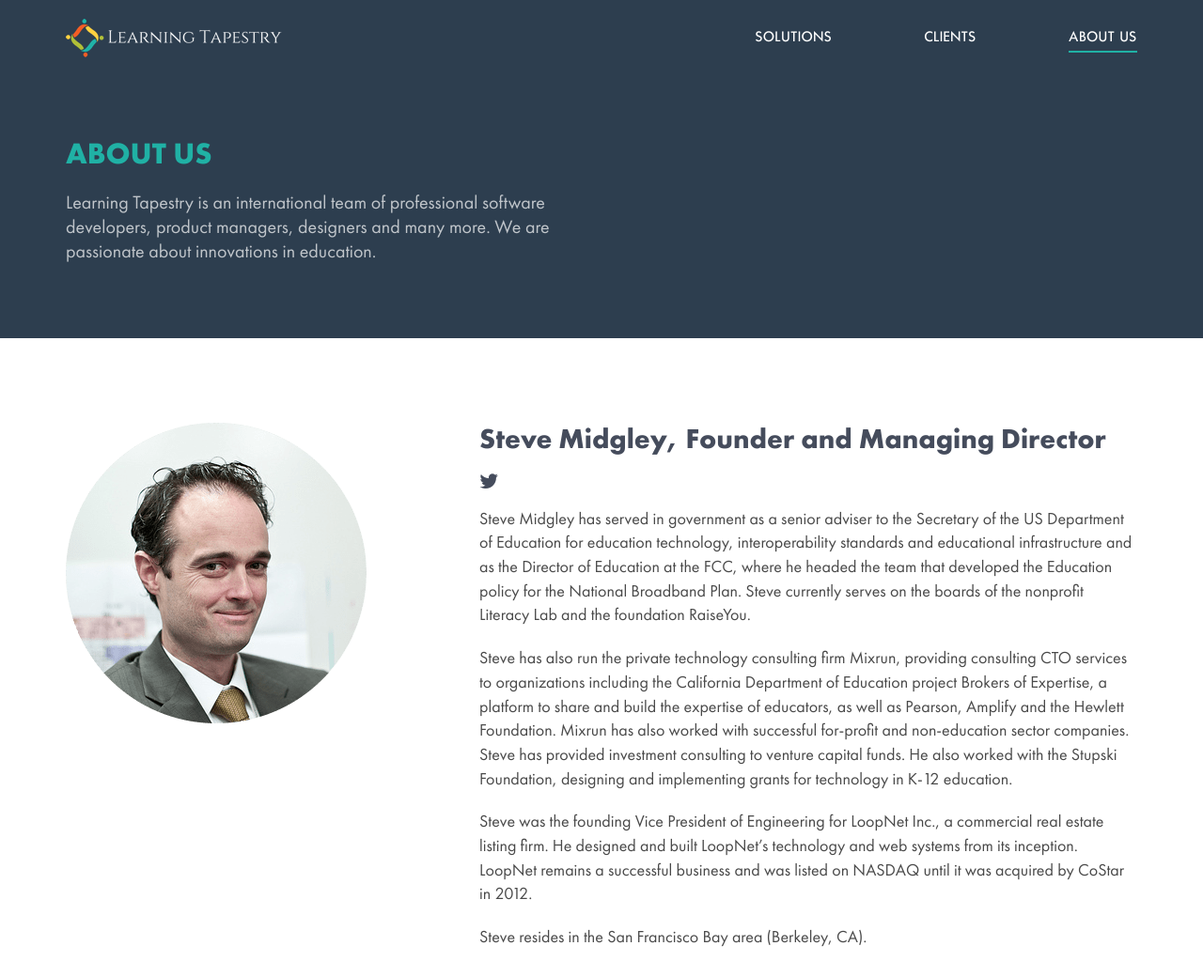
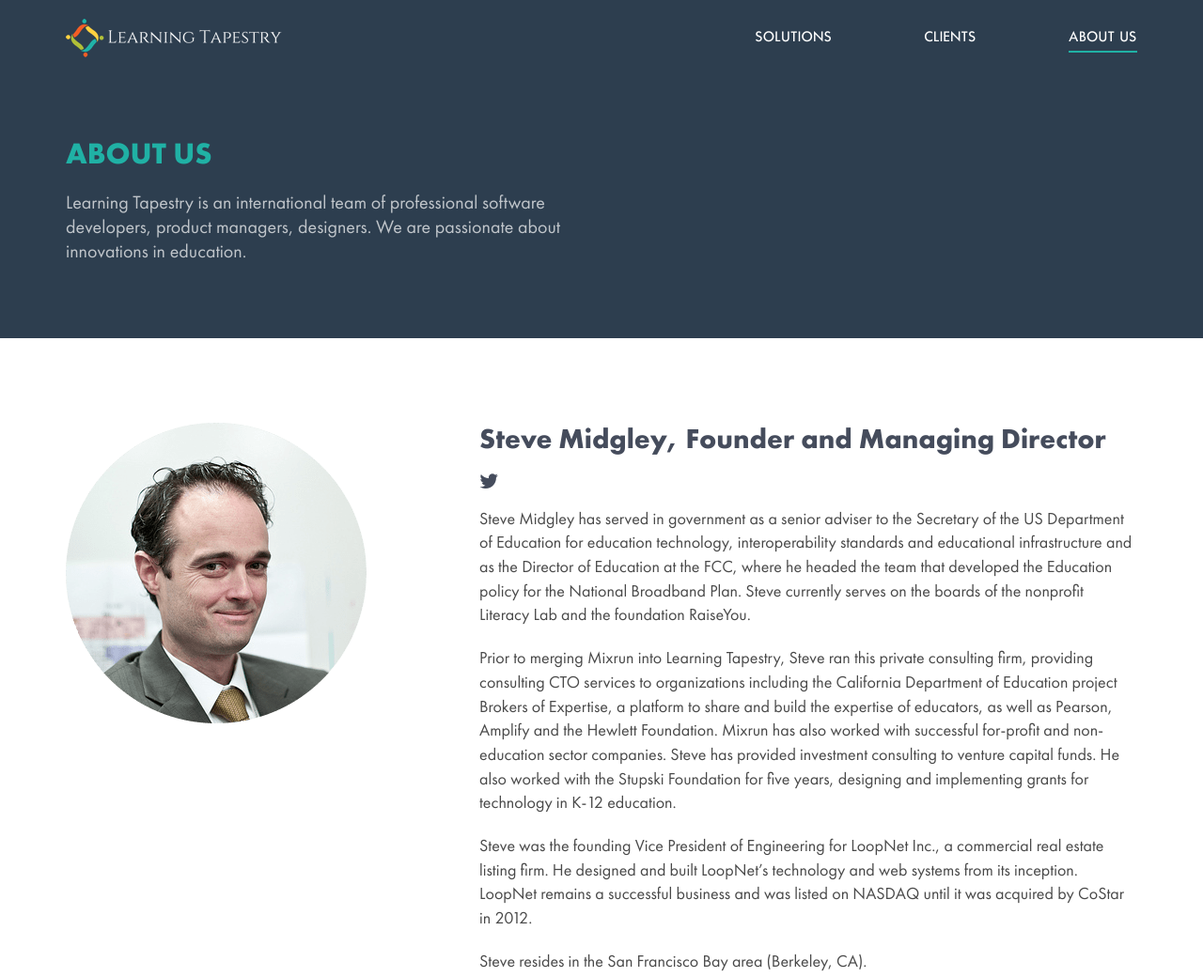
Before and after one commit to learningtapestry/www, a plain HTML site: page about.html in a window 1280 px wide. Shown: the top 1040 px of the page at 94% size. Drawn offline with nearby package versions, Linux system fonts and the light colour scheme.

Commit message:
Fixes from Steve

```diff
--- a/about.html
+++ b/about.html
@@ -83,7 +83,7 @@
                 <div class="row">
 
                     <div class="col-md-6">
-                        <p class="hero-text">Learning Tapestry is an international team of professional software developers, product managers, designers and many more. We are passionate about innovations in education.</p>
+                        <p class="hero-text">Learning Tapestry is an international team of professional software developers, product managers, designers. We are passionate about innovations in education.</p>
                     </div>
 
                 </div>
@@ -116,7 +116,7 @@
 <!--                             <a href="#" class="social-linkedin"><i class="fa fa-linkedin-square" aria-hidden="true"></i></a> -->
                         </div>
                         <p>Steve Midgley has served in government as a senior adviser to the Secretary of the US Department of Education for education technology, interoperability standards and educational infrastructure and as the Director of Education at the FCC, where he headed the team that developed the Education policy for the National Broadband Plan. Steve currently serves on the boards of the nonprofit Literacy Lab and the foundation RaiseYou.</p>
-                        <p>Steve has also run the private technology consulting firm Mixrun, providing consulting CTO services to organizations including the California Department of Education project Brokers of Expertise, a platform to share and build the expertise of educators, as well as Pearson, Amplify and the Hewlett Foundation. Mixrun has also worked with successful for-profit and non-education sector companies. Steve has provided investment consulting to venture capital funds. He also worked with the Stupski Foundation, designing and implementing grants for technology in K-12 education.</p>
+                        <p>Prior to merging Mixrun into Learning Tapestry, Steve ran this private consulting firm, providing consulting CTO services to organizations including the California Department of Education project Brokers of Expertise, a platform to share and build the expertise of educators, as well as Pearson, Amplify and the Hewlett Foundation. Mixrun has also worked with successful for-profit and non-education sector companies. Steve has provided investment consulting to venture capital funds. He also worked with the Stupski Foundation for five years, designing and implementing grants for technology in K-12 education.</p>
                         <p>Steve was the founding Vice President of Engineering for LoopNet Inc., a commercial real estate listing firm. He designed and built LoopNet’s technology and web systems from its inception. LoopNet remains a successful business and was listed on NASDAQ until it was acquired by CoStar in 2012.</p>
                         <p>Steve resides in the San Francisco Bay area (Berkeley, CA).</p>
                     </div><!-- /.team-member-content -->
@@ -155,7 +155,8 @@
                         <ul class="list-unstyled">
                             <li><span>&#10004;</span> Product/Project Management;</li>
                             <li><span>&#10004;</span> Software Engineering in Ruby, C#, Java, PHP and Javascript; </li>
-                            <li><span>&#10004;</span> User Experience and Interface Design</li>
+                            <li><span>&#10004;</span> User Experience and Interface Design;</li>
+                            <li><span>&#10004;</span> Strong continuous integration, deployment, infrastructure, and devops capabilities</li>
                         </ul>
                         <p><a href="#" data-toggle="modal" data-target="#demo-form">Contact us</a> if you want to be a part of our team. We have job opportunities for Ruby on Rails engineers, PHP engineers and Product Managers.</p>
                     </div><!-- /.team-member-content -->
```
Also changed, not shown: clients.html (+1 -1 lines), solutions.html (+1 -0 lines), assets/img/chrome-badge.png (added).
